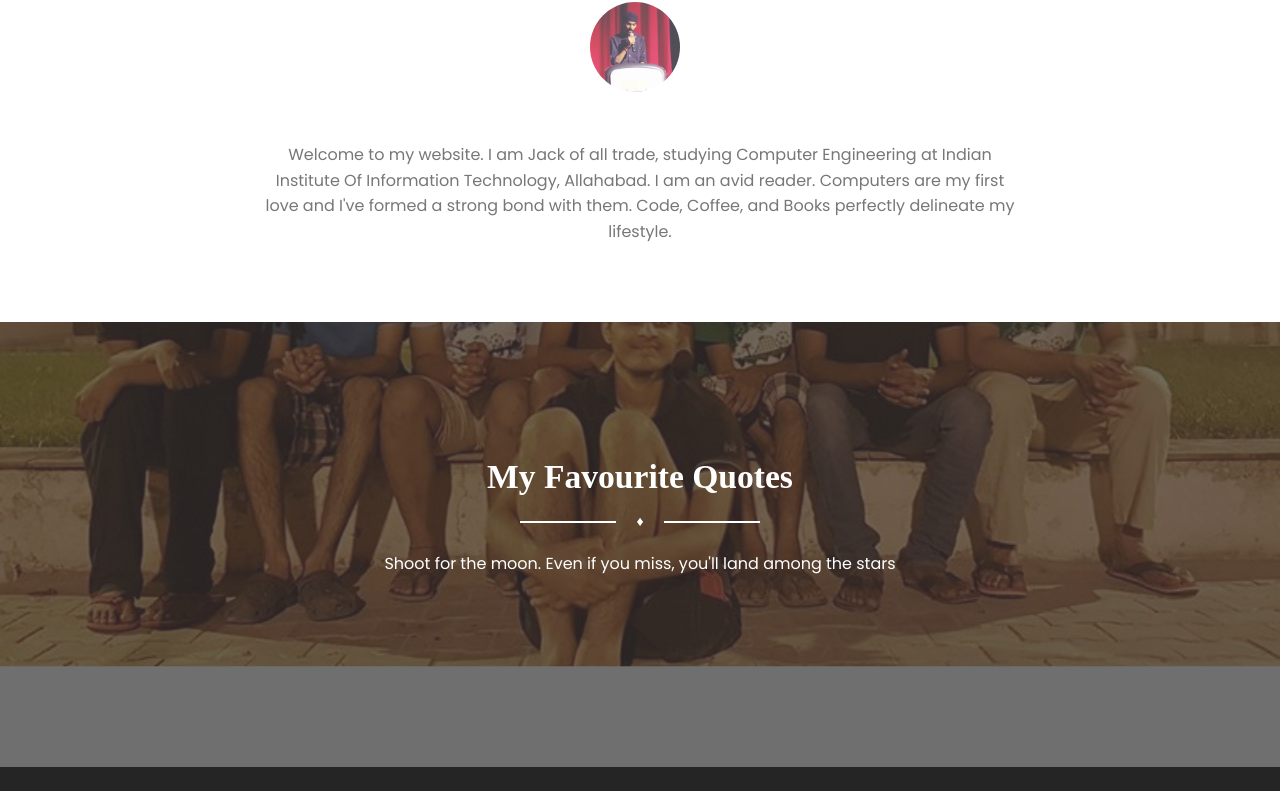
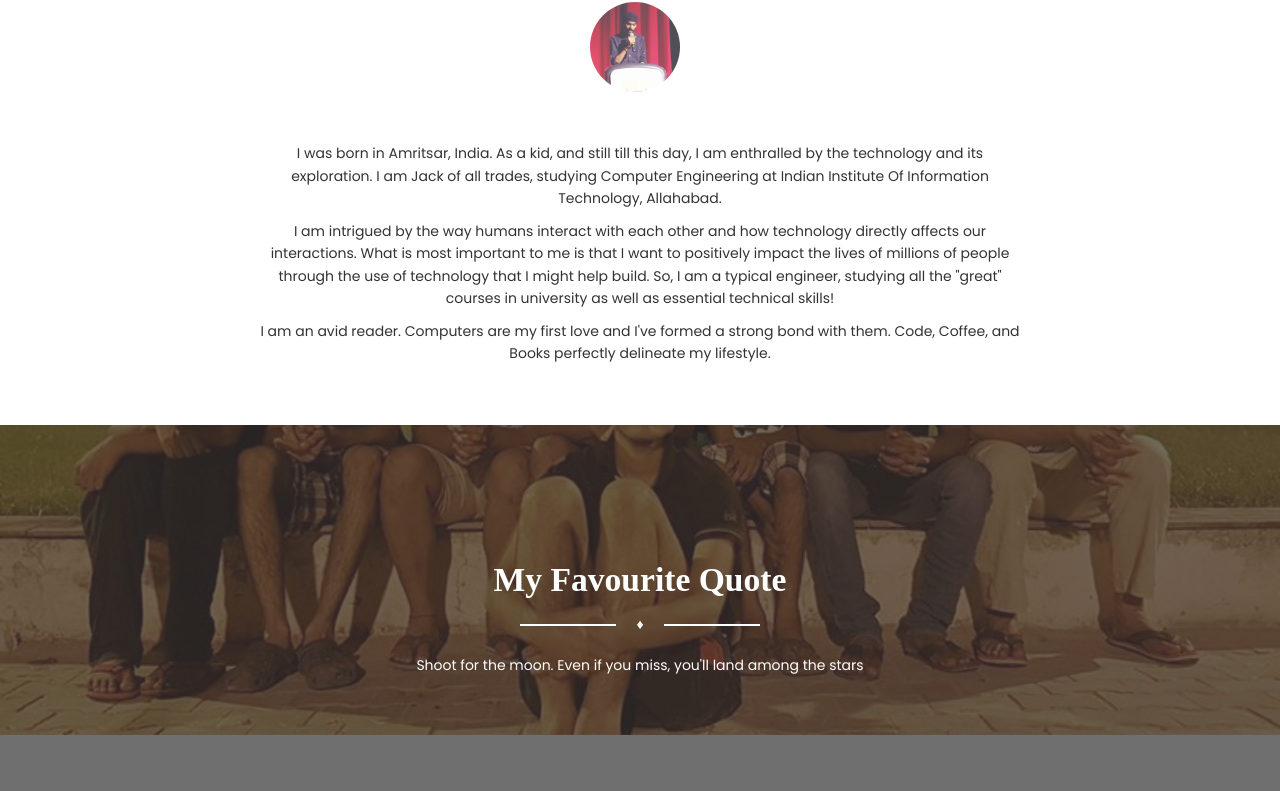
Before and after one commit to xanmolx/Personal-Website, a plain HTML site: page index.html in a window 1280 px wide. Shown: the part 1045-1836 px from the top of the page. Drawn offline with Linux system fonts and the light colour scheme; some packages are replaced by stand-ins of ours; a web font is replaced by a local one.

Commit message:
Add files via upload

```diff
--- a/index.html
+++ b/index.html
@@ -90,7 +90,7 @@ Autodidact | Explorer | Developer | Designer
                     </div>
 
                     <div class="button-get-started">
-                        <a href="#" target="_blank" class="btn btn-white btn-fill btn-lg ">
+                        <a href="resume.pdf" target="_blank" class="btn btn-white btn-fill btn-lg ">
                             Download My Resume
                         </a>
                     </div>
@@ -130,9 +130,12 @@ Autodidact | Explorer | Developer | Designer
             <div class="tab-content">
                 <div class="tab-pane active" id="testimonial1">
                     <p class="description">
-                        Welcome to my website. I am Jack of all trade, studying Computer Engineering at Indian Institute Of Information Technology, Allahabad.
+                        <p>I was born in Amritsar, India. As a kid, and still till this day, I am enthralled by the technology and its exploration. I am Jack of all trades, studying Computer Engineering at Indian Institute Of Information Technology, Allahabad.
+                        </p>
 
-I am an avid reader. Computers are my first love and I've formed a strong bond with them. Code, Coffee, and Books perfectly delineate my lifestyle.
+<p>I am intrigued by the way humans interact with each other and how technology directly affects our interactions. What is most important to me is that I want to positively impact the lives of millions of people through the use of technology that I might help build.
+So, I am a typical engineer, studying all the "great" courses in university as well as essential technical skills!</p><p>
+I am an avid reader. Computers are my first love and I've formed a strong bond with them. Code, Coffee, and Books perfectly delineate my lifestyle. </p>
                     </p>
                 </div>
 
@@ -151,10 +154,10 @@ I am an avid reader. Computers are my first love and I've formed a strong bond w
             </div>
             <div class="container">
                 <div class="title-area">
-                    <h2 class="text-white">My Favourite Quotes</h2>
+                    <h2 class="text-white">My Favourite Quote</h2>
                     <div class="separator line-separator">♦</div>
-                    <p class="description">
-                    Shoot for the moon. Even if you miss, you'll land among the stars
+                    <p class="description"> <p>
+                    Shoot for the moon. Even if you miss, you'll land among the stars</p>
                     </p>
                 </div>
 
```
Also changed, not shown: 1 other file.
